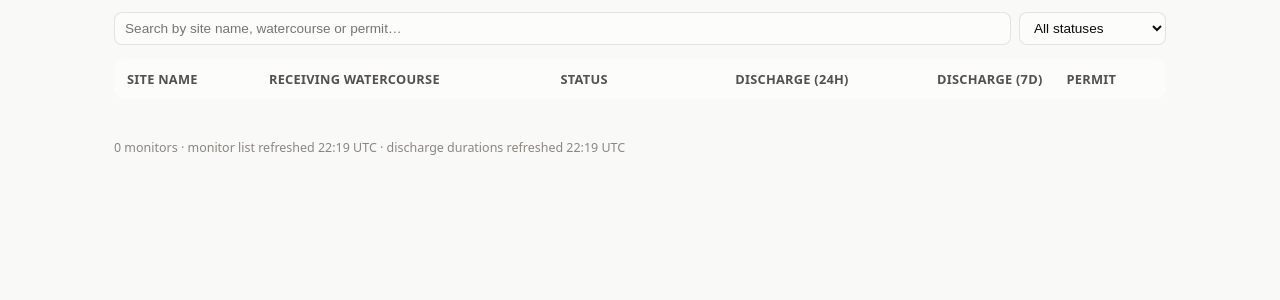
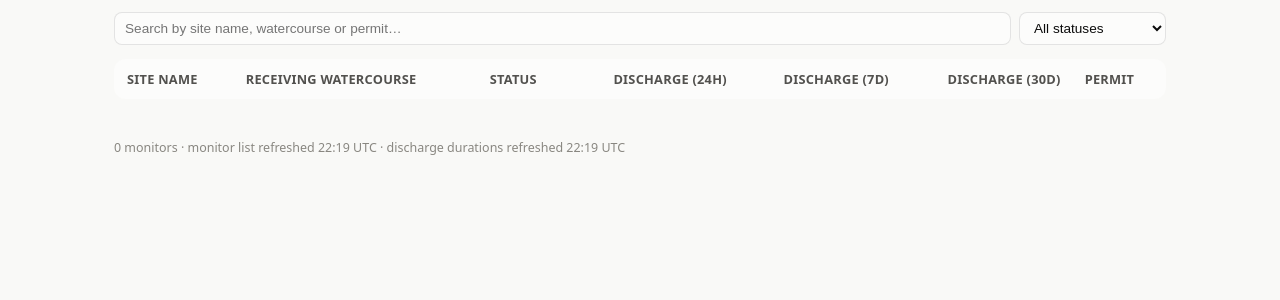
Before and after one commit to andrewfdn1/thames-water-cso-dashboard, a Flask app: page /monitors in a window 1280 px wide. Shown: the part 133-433 px from the top of the page. Run offline with Flask 3, Linux system fonts and the light colour scheme; lists and menus that the app fills with data are empty.

Commit message:
Add 30-day discharge duration window
Extends discharge/alerts lookback from 7 to 30 days so the 30d window has
data to compute, and adds the corresponding column to the monitors table.
Measured national alerts timing (~7s for 7 days) means 30d isn't the
timeout risk it was originally assumed to be.

```diff
--- a/app.py
+++ b/app.py
@@ -41,16 +41,17 @@ _STATUS_URL  = "https://api.thameswater.co.uk/opendata/v2/discharge/status"
 _ALERTS_URL  = "https://api.thameswater.co.uk/opendata/v2/discharge/alerts"
 _PAGE_LIMIT  = 200
 
-# Kept modest deliberately: a national Start+Stop pull is already two full
-# paginated sweeps of every permit in the country. Lookback windows are 24h
-# and 7d only (no 30d) to keep a cold-cache fetch bounded to roughly a
-# minute rather than several.
+# A national Start+Stop pull is two full paginated sweeps of every permit in
+# the country, but measured timing (see thames-water-api-diagnostic.yml) is
+# ~7s for a 7-day window nationally, so a 30d window is not the bottleneck
+# it was assumed to be.
 _WINDOWS = [
     {"key": "24h", "label": "24 hours", "hours": 24},
     {"key": "7d",  "label": "7 days",   "hours": 168},
+    {"key": "30d", "label": "30 days",  "hours": 720},
 ]
 _DEFAULT_WINDOW   = "24h"
-_LOOKBACK_DAYS    = 7
+_LOOKBACK_DAYS    = 30
 
 _cache          = {}
 _cache_lock     = threading.Lock()
--- a/templates/monitors.html
+++ b/templates/monitors.html
@@ -26,6 +26,7 @@
         <th>Status</th>
         <th class="num">Discharge (24h)</th>
         <th class="num">Discharge (7d)</th>
+        <th class="num">Discharge (30d)</th>
         <th>Permit</th>
       </tr>
     </thead>
@@ -38,6 +39,7 @@
         <td><span class="status {{ status_class }}"><span class="dot"></span>{{ s.status }}</span></td>
         <td class="num">{{ s.hours_by_window['24h'] }}</td>
         <td class="num">{{ s.hours_by_window['7d'] }}</td>
+        <td class="num">{{ s.hours_by_window['30d'] }}</td>
         <td style="color:var(--text-muted); font-size:0.85em;">{{ s.permit }}</td>
       </tr>
       {% endfor %}
```
